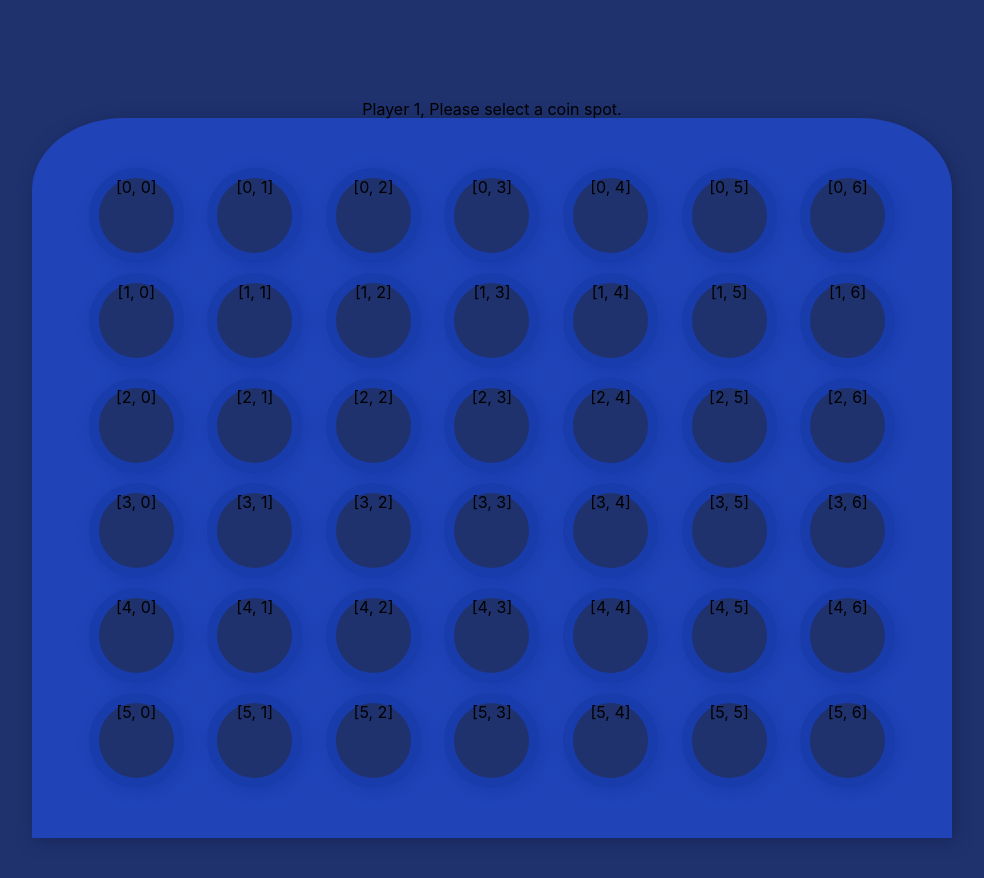
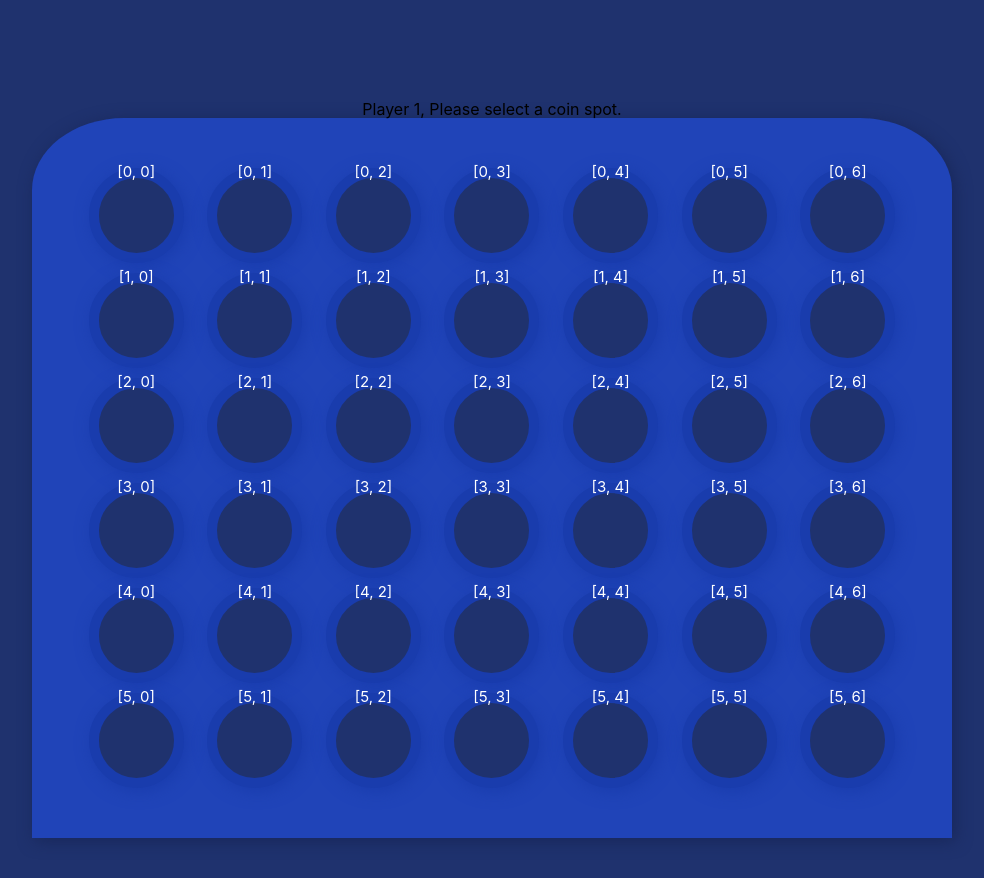
Before and after one commit to serpient/connect-4, a React (Create React App) app: page / in a window 1280 px wide. Shown: the top 878 px of the page, without its empty margins (148-1132 px from the left). Built offline with nearby package versions, Linux system fonts and the light colour scheme.

Commit message:
add coin position text styling

```diff
--- a/src/components/Board.scss
+++ b/src/components/Board.scss
@@ -27,6 +27,14 @@
   border-radius: 50%;
   border: 10px solid $frame-shadow;
   box-shadow: $box-shadow-blue;
+  color: white;
+}
+.coin-position {
+  position: relative;
+  margin-top: -15px;
+  font-size: 15px;
+  color: $dark-blue;
+  color: white;
 }
 
 .coin--computer {
```
